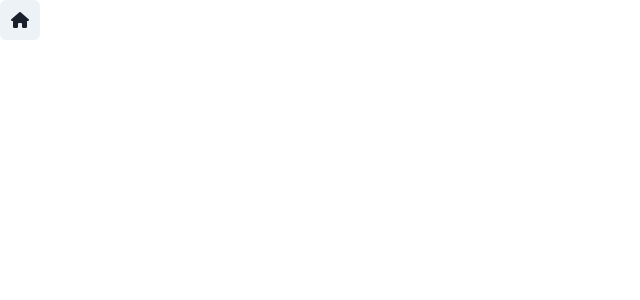
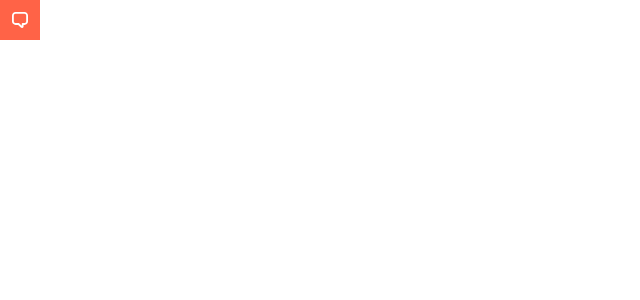
Before and after one commit to rahulrwt09/chakraUi, a React (Create React App) app: page / in a window 1280 px wide. Shown: the top 300 px of the page, without its empty margins (0-640 px from the left). Built offline with nearby package versions, Linux system fonts and the light colour scheme.

Commit message:
icon center

```diff
--- a/package.json
+++ b/package.json
@@ -3,6 +3,7 @@
   "version": "0.1.0",
   "private": true,
   "dependencies": {
+    "@chakra-ui/icons": "^2.0.18",
     "@chakra-ui/react": "^2.5.5",
     "@emotion/react": "^11.10.6",
     "@emotion/styled": "^11.10.6",
--- a/src/App.js
+++ b/src/App.js
@@ -1,12 +1,16 @@
-
+import { Center } from '@chakra-ui/react';
 import { IconButton } from '@chakra-ui/react'
+import {ChatIcon} from  "@chakra-ui/icons"
 function App() {
   return (
     <div className="App">
 
-      <link rel="stylesheet" href="https://cdnjs.cloudflare.com/ajax/libs/font-awesome/6.4.0/css/all.min.css" integrity="sha512-iecdLmaskl7CVkqkXNQ/ZH/XLlvWZOJyj7Yy7tcenmpD1ypASozpmT/E0iPtmFIB46ZmdtAc9eNBvH0H/ZpiBw==" crossorigin="anonymous" referrerpolicy="no-referrer" />
 
- <IconButton aria-label='Search database' icon={<i class="fa-solid fa-house"></i>} />
+   <Center w="40px" h="40px"  bg="tomato" color="white">
+    < ChatIcon />
+
+      </Center>
+
 
     </div>
   );
```
Also changed, not shown: 1 other file (tests, documents, lock files or other folders).
